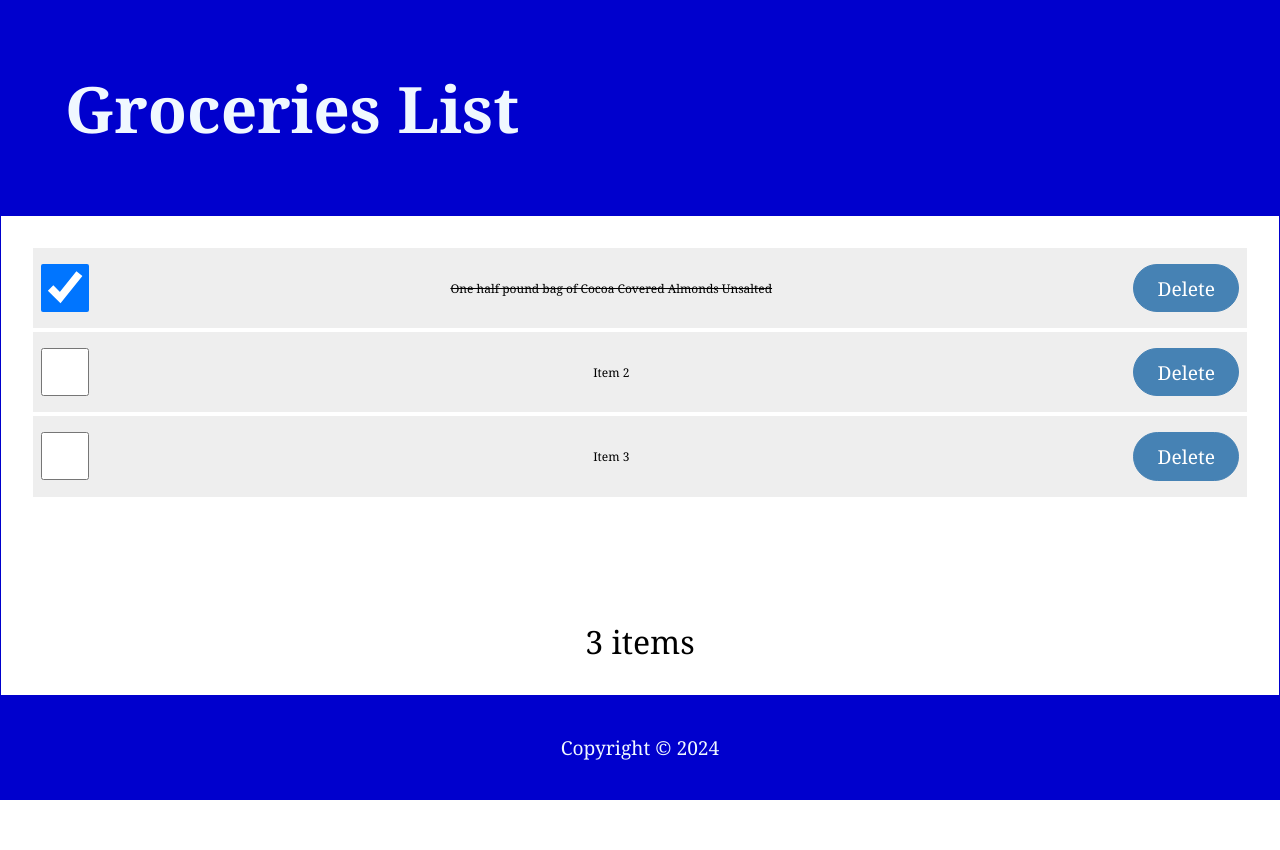
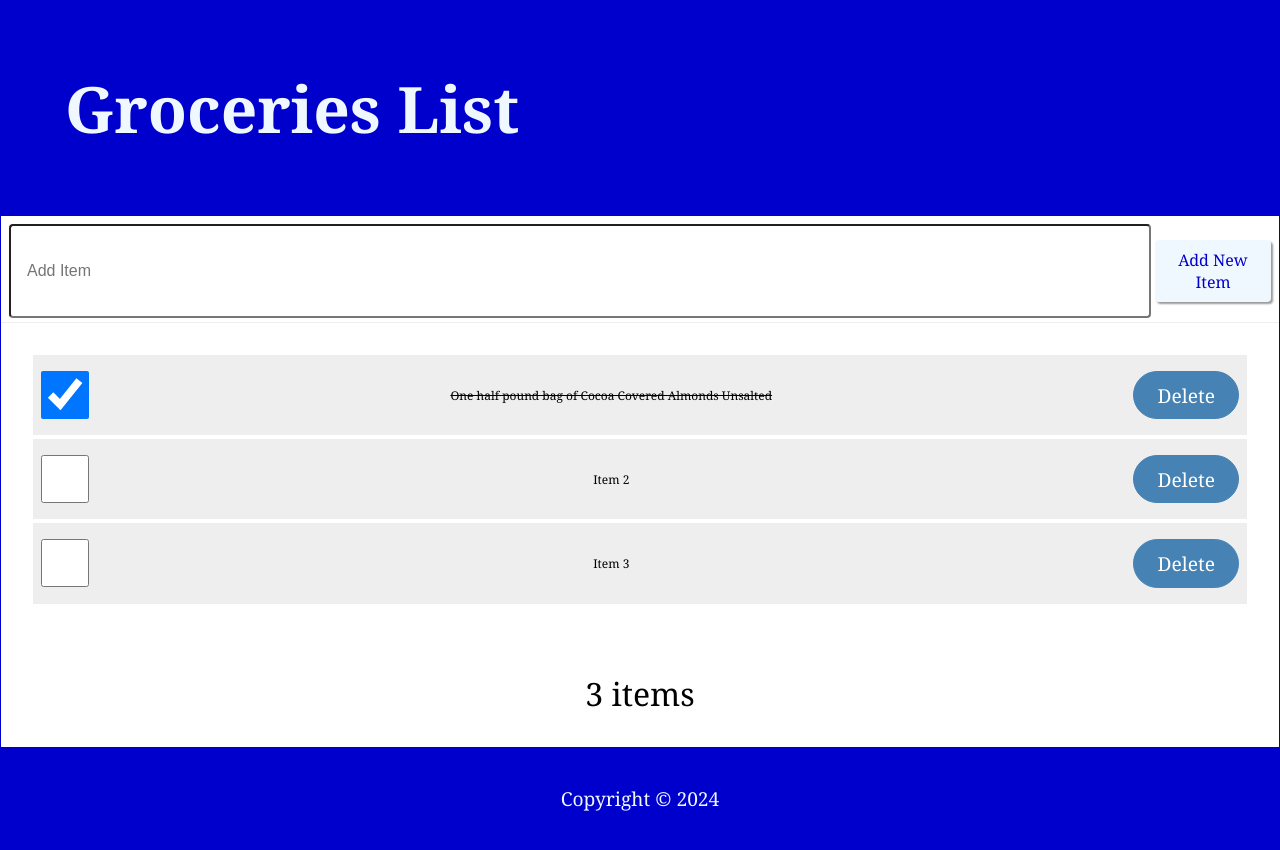
Before and after one commit to Jogata/SoftUni-React-Project, a React (Vite) app in the folder client/: page / in a window 1280 px wide. Before the commit the page ends 800 px from the top, so only its background shows below. Built offline with nearby package versions, Linux system fonts and the light colour scheme; a web font is replaced by a local one.

Commit message:
shopping list - added form for new items

```diff
--- a/client/public/styles.css
+++ b/client/public/styles.css
@@ -742,3 +742,48 @@ footer {
   color: aliceblue;
   background-color: mediumblue;
 }
+
+.addForm {
+  width: 100%;
+  display: flex;
+  justify-content: flex-start;
+  margin: 0.5rem 0 0;
+  padding: 0 0.5rem 0.25rem;
+  border-bottom: 1px solid #eee;
+}
+
+.addForm label {
+  position: absolute;
+  left: -99999px;
+}
+
+.addForm input[type='text'] {
+  flex-grow: 1;
+  max-width: calc(100% - 50px);
+  min-height: 48px;
+  margin-right: 0.25rem;
+  padding: 0.25rem 1rem;
+  color: #18293d;
+  font-size: 1rem;
+  border-radius: 0.25rem;
+  border: revert;
+  outline: none;
+}
+
+.addForm button {
+  min-width: 48px;
+  min-height: 48px;
+  padding: 0.5rem;
+  color: mediumblue;
+  font-size: 16px;
+  border-radius: 0.25rem;
+  background-color: aliceblue;
+  cursor: pointer;
+}
+
+.addForm button:focus,
+.addForm button:hover {
+  color: white;
+  outline: none;
+  background-color: limegreen;
+}
--- a/client/src/App.jsx
+++ b/client/src/App.jsx
@@ -34,7 +34,13 @@ function List({items, handleChange, handleDelete}) {
   return (
     <>
       <ul>
-        {items.map(item => <ListItem key={item.id} item={item} handleChange={handleChange} handleDelete={handleDelete} />)}
+        {items.map(item =>
+          <ListItem
+            key={item.id}
+            item={item}
+            handleChange={handleChange}
+            handleDelete={handleDelete}
+          />)}
       </ul>
       <p>{items.length} items</p>
     </>
@@ -125,6 +131,28 @@ function Content() {
   )
 }
 
+function AddItem({ newItem, setNewItem, handleSubmit }) {
+  return (
+    <form className="addForm" onSubmit={(e) => handleSubmit(e)}>
+      <label htmlFor="addItem">Add Item</label>
+      <input
+        autoFocus
+        id="addItem"
+        type="text"
+        placeholder='Add Item'
+        value={newItem}
+        onChange={(e) => setNewItem(e.target.value)}
+        // required
+      />
+      <button
+        type="submit"
+      >
+        Add New Item
+      </button>
+    </form>
+  )
+}
+
 function Footer() {
   const today = new Date().getFullYear();
   return (
@@ -137,12 +165,27 @@ function Footer() {
 }
 
 function App() {
+  const [newItem, setNewItem] = useState("");
+
+  function handleSubmit(e) {
+    e.preventDefault();
+    // console.log("submitted");
+    function addItem(item) {
+      const id = items.length ? items[items.length - 1] : 0;
+    }
+  }
+
   return (
     <>
       <AuthContextProvider>
 
         <div className="shopping-list">
           <Header />
+          <AddItem
+            newItem={newItem}
+            setNewItem={setNewItem}
+            handleSubmit={handleSubmit}
+          />
           <Content />
           <Footer />
         </div>
```
